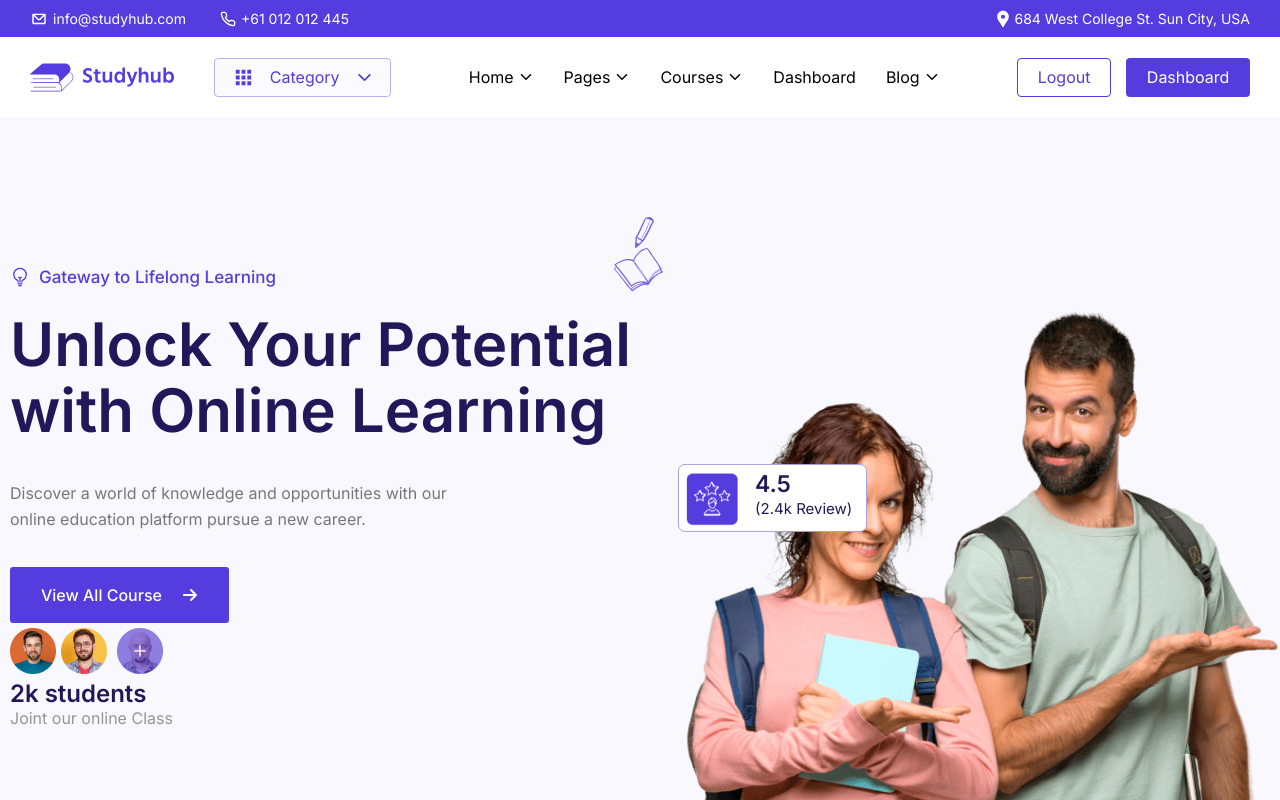
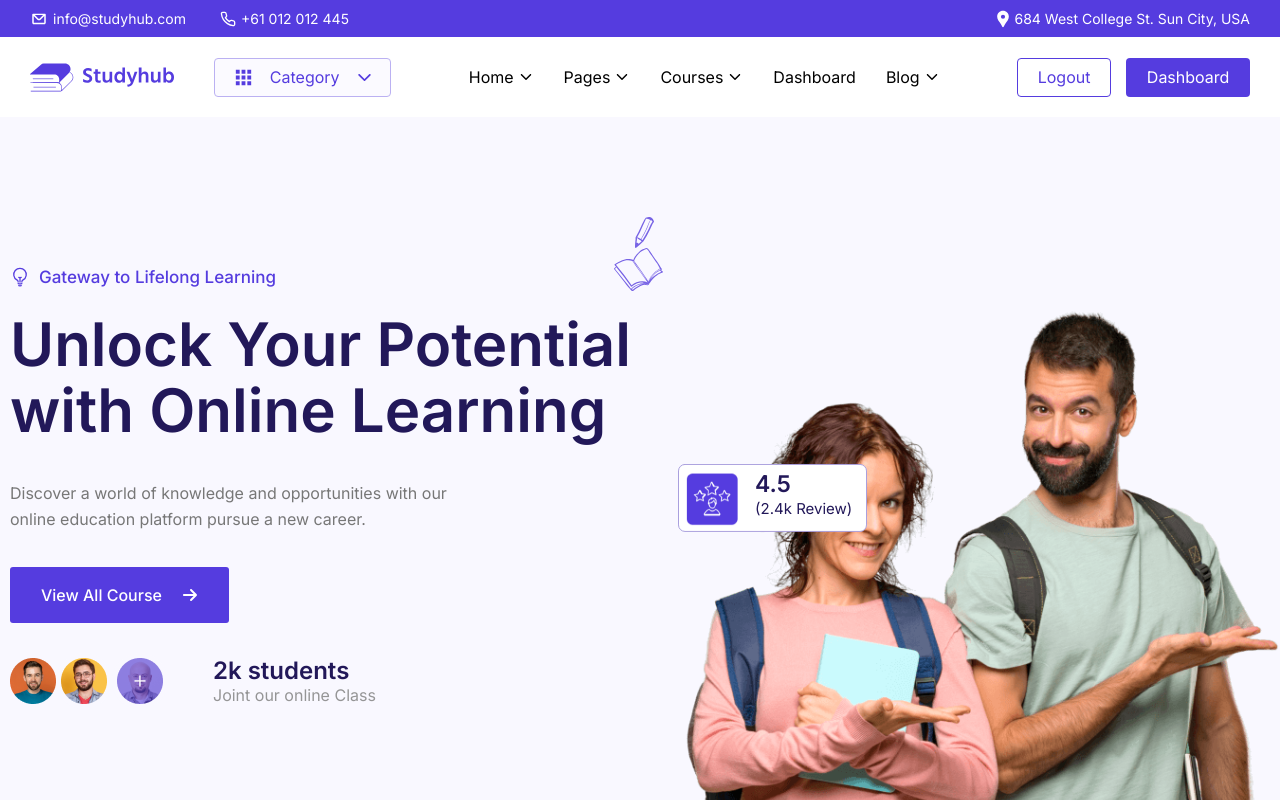
Before and after one commit to Daniel24356/E-learning, a React (Vite) app: page / in a window 1280 px wide. Shown: the top 800 px of the page. Built offline with nearby package versions, Linux system fonts and the light colour scheme.

Commit message:
uncommented herosection.css

```diff
--- a/src/pages/Herosection/herosection.css
+++ b/src/pages/Herosection/herosection.css
@@ -115,12 +115,12 @@
     cursor: pointer;
     border: 1px solid rgb(85, 60, 223);
 }
-/* .prof-div{
+.prof-div{
     display: flex;
     align-items: center;
     gap: 45px;
     margin-top: 30px;
-} */
+}
 .prof-img{
     display: flex;
     align-items: center;
```
